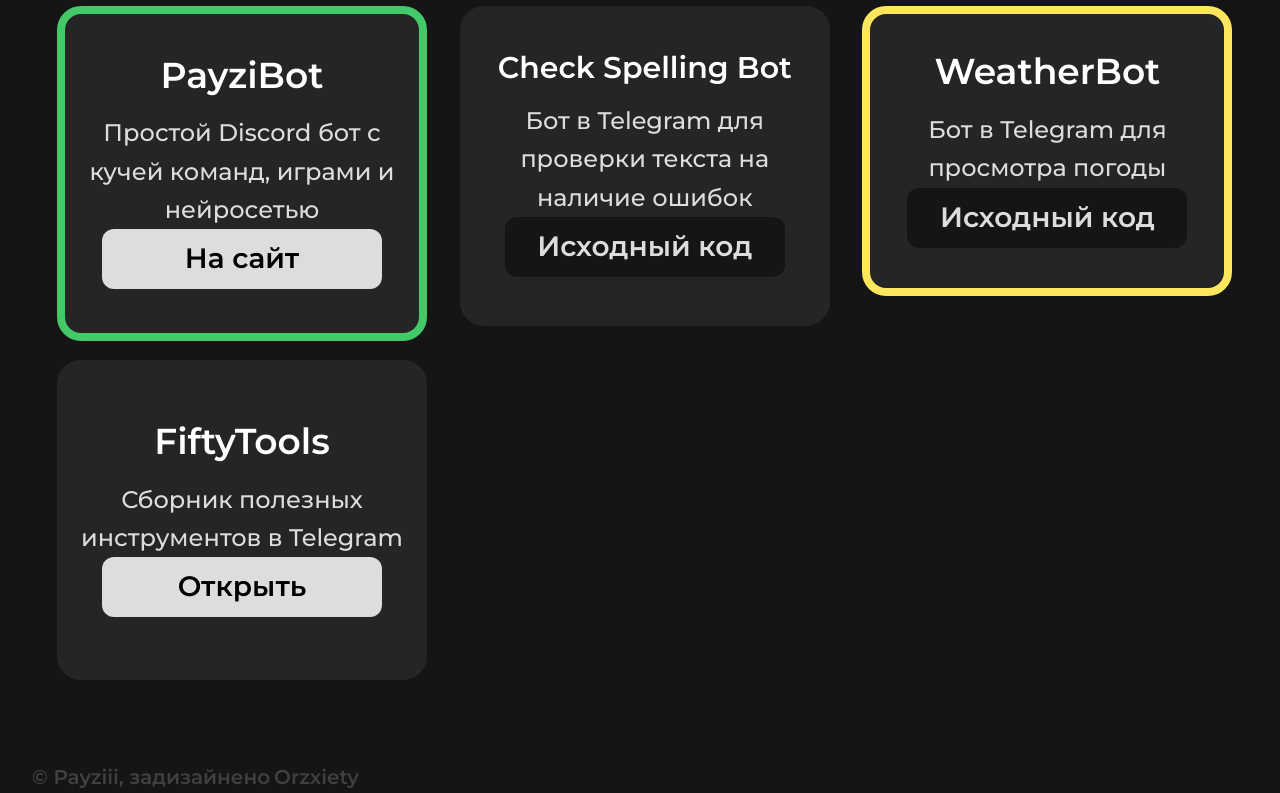
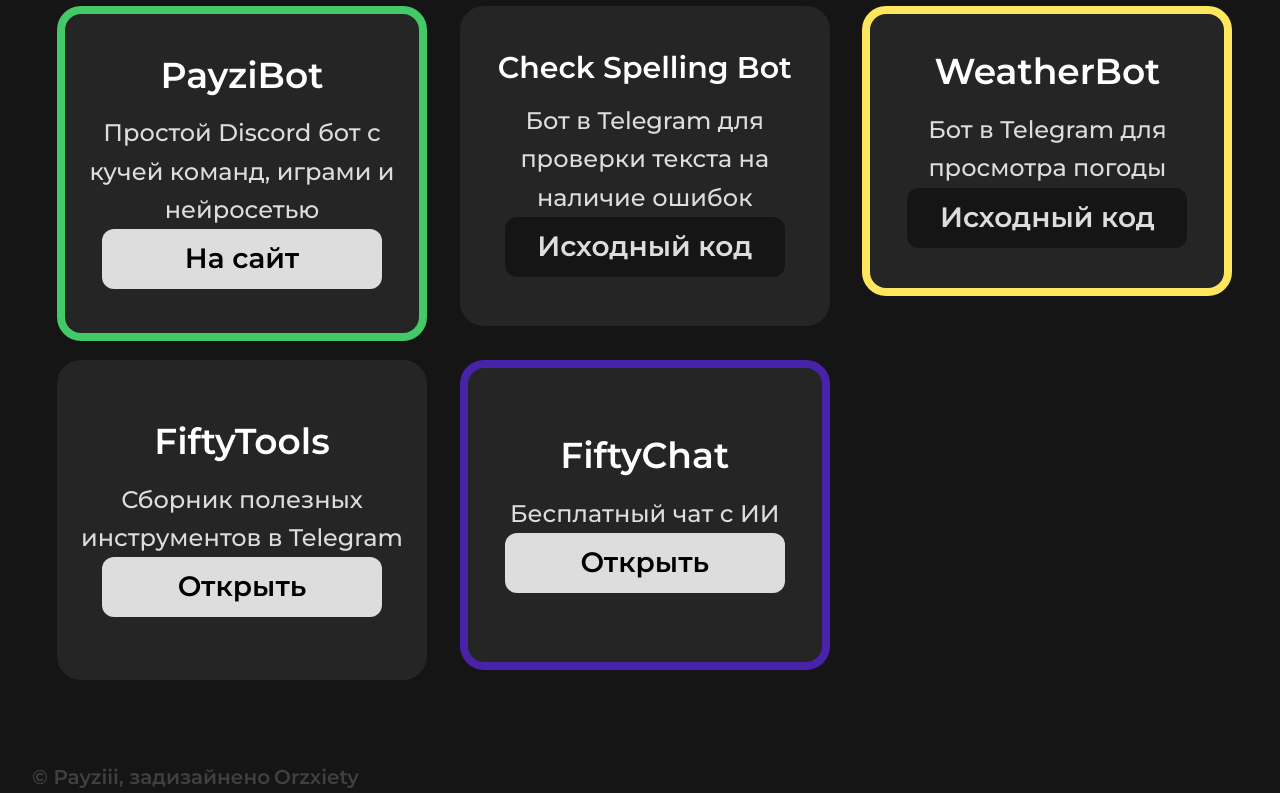
Before and after one commit to Payziii/MyWebsite, a Vue app: page / in a window 1280 px wide. Shown: the part 968-1761 px from the top of the page. Built offline with nearby package versions, Linux system fonts and the light colour scheme.

Commit message:
Добавил FiftyChat

```diff
--- a/src/assets/home.css
+++ b/src/assets/home.css
@@ -150,7 +150,7 @@
   flex-direction: column;
   display: flex;
   justify-content: center;
-  width: var(--width);
+  width: 370px;
   height: var(--heigth);
   background: var(--project-background);
   border: 8px solid var(--border-color);
--- a/src/views/HomeView.vue
+++ b/src/views/HomeView.vue
@@ -27,7 +27,8 @@
     <h1 class="h1-projects">Мои проекты</h1>
     <p class="p">Здесь вы найдёте краткие описания моих последних работ</p>
     <div class="projects-list">
-      <div class="project" style="--border-color: #43c968; --width: 370px; --heigth: 335px">
+
+      <div class="project" style="--border-color: #43c968; --heigth: 335px">
         <p class="project-title" style="--size: 36px">PayziBot</p>
         <p class="project-description">Простой Discord бот с кучей команд, играми и нейросетью</p>
         <a target="_blank" href="https://payzibot.ru">
@@ -37,7 +38,7 @@
         </a>
       </div>
 
-      <div class="project" style="--border-color: #252525; --width: 370px; --heigth: 320px">
+      <div class="project" style="--border-color: #252525; --heigth: 320px">
         <p class="project-title" style="--size: 30px">Check Spelling Bot</p>
         <p class="project-description">Бот в Telegram для проверки текста на наличие ошибок</p>
         <a target="_blank" href="https://github.com/Payziii/CheckSpellingBot">
@@ -45,7 +46,7 @@
         </a>
       </div>
 
-      <div class="project" style="--border-color: #fee75c; --width: 370px; --heigth: 290px">
+      <div class="project" style="--border-color: #fee75c; --heigth: 290px">
         <p class="project-title" style="--size: 36px">WeatherBot</p>
         <p class="project-description">Бот в Telegram для просмотра погоды</p>
         <a target="_blank" href="https://github.com/Payziii/WeatherBot">
@@ -53,7 +54,7 @@
         </a>
       </div>
 
-      <div class="project" style="--border-color: #252525; --width: 370px; --heigth: 320px">
+      <div class="project" style="--border-color: #252525; --heigth: 320px">
         <p class="project-title" style="--size: 36px">FiftyTools</p>
         <p class="project-description">Сборник полезных инструментов в Telegram</p>
         <a target="_blank" href="https://t.me/FiftyToolsBot/app">
@@ -62,6 +63,17 @@
           </div>
         </a>
       </div>
+
+      <div class="project" style="--border-color: #4823a9; --heigth: 310px">
+        <p class="project-title" style="--size: 36px">FiftyChat</p>
+        <p class="project-description">Бесплатный чат с ИИ</p>
+        <a target="_blank" href="https://chat.fifty.su">
+          <div class="project-btn" style="--project-bcolor: #dddddd; --project-color: #000000">
+            Открыть
+          </div>
+        </a>
+      </div>
+
     </div>
   </div>
   <p class="footer">
```
